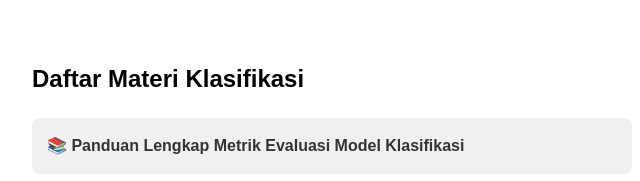
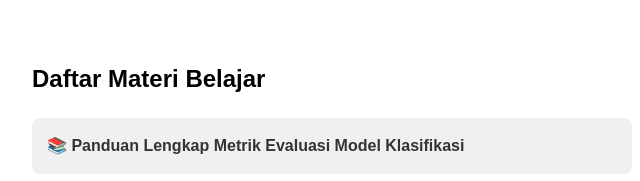
Before and after one commit to madsyair/learning, a plain HTML site: page index.html in a window 1280 px wide. Shown: the top 181 px of the page, 308-948 px from the left. Drawn offline with Linux system fonts and the light colour scheme.

Commit message:
Update index.html

```diff
--- a/index.html
+++ b/index.html
@@ -2,7 +2,7 @@
 <html lang="id">
 <head>
     <meta charset="UTF-8">
-    <title>Materi Machine Learning</title>
+    <title>Materi Belajar</title>
     <style>
         body { font-family: sans-serif; padding: 40px; max-width: 600px; margin: 0 auto; line-height: 1.6; }
         a { display: block; margin: 10px 0; padding: 15px; background: #f0f0f0; text-decoration: none; color: #333; border-radius: 8px; font-weight: bold; }
@@ -10,7 +10,7 @@
     </style>
 </head>
 <body>
-    <h2>Daftar Materi Klasifikasi</h2>
+    <h2>Daftar Materi Belajar</h2>
     <a href="metricsclass.html">📚 Panduan Lengkap Metrik Evaluasi Model Klasifikasi</a>
     <a href="modelml.html">🧠 Ensiklopedia Model Klasifikasi (ML & DL)</a>
 </body>
```
